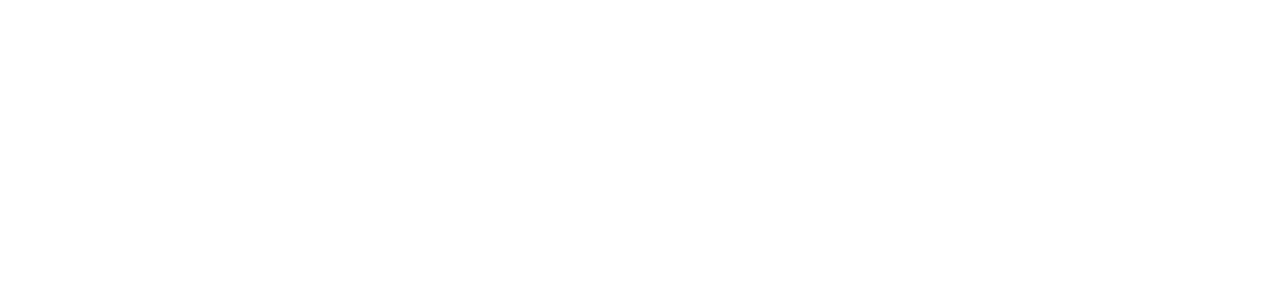
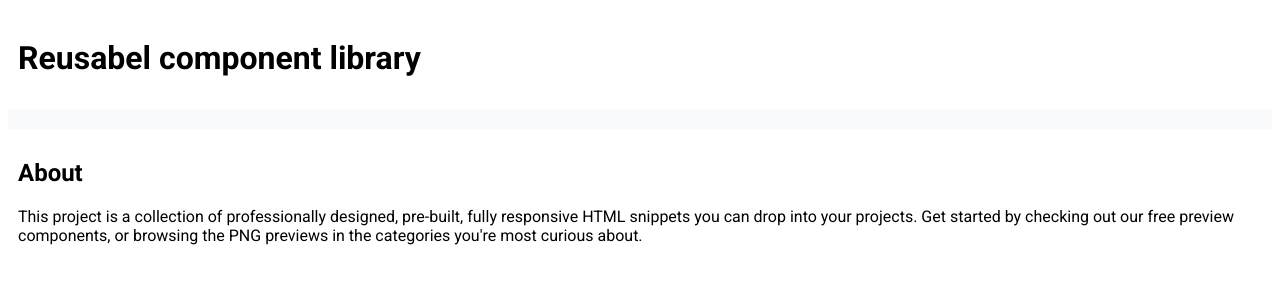
Before and after one commit to js-tasks-ru/htmlcss-20230911-4_aleksandr36, a website: page index.html in a window 1280 px wide. Drawn offline with Linux system fonts and the light colour scheme.

Commit message:
add solution for dz1: - create basic layout

```diff
--- a/assets/css/main.css
+++ b/assets/css/main.css
@@ -1,4 +1,7 @@
 @import '../fonts/fonts.css';
+@import '../../components/header/header.css';
+@import '../../components/main/main.css';
+@import '../../components/footer/footer.css';
 
 :root {
     --white: #ffffff;
@@ -17,6 +20,10 @@
 
     --primary: var(--blue);
     --secondary: var(--purple);
+
+    --padding: 10px;
+    --padding-sm: 5px;
+    --padding-lg: 15px;
 }
 
 * {
--- /dev/null
+++ b/components/footer/footer.css
@@ -0,0 +1,9 @@
+.footer {
+  padding: var(--padding);
+}
+
+.footer__title {
+}
+
+.footer__description {
+}
--- /dev/null
+++ b/components/header/header.css
@@ -0,0 +1,6 @@
+.header {
+    padding: var(--padding);
+}
+
+.header__title {
+}
--- /dev/null
+++ b/components/main/main.css
@@ -0,0 +1,4 @@
+.main {
+  padding: var(--padding);
+  background-color: #F9FAFC;
+}
--- a/index.html
+++ b/index.html
@@ -1,10 +1,31 @@
 <!DOCTYPE html>
 <!-- Главная страница -->
 <html lang="ru">
-    <head>
-        <link rel="stylesheet" href="./assets/css/main.css">
-    </head>
-    <body>
 
-    </body>
+<head>
+    <link rel="stylesheet" href="./assets/css/main.css">
+</head>
+
+<body>
+    <div class="main-container">
+        <header class="header">
+            <h1 class="header__title">
+                Reusabel component library
+            </h1>
+        </header>
+        <main class="main"></main>
+        <footer class="footer">
+            <h2 class="footer__title">
+                About
+            </h2>
+            <p class="footer__description">
+                This project is a collection of professionally designed, pre-built, fully responsive HTML snippets you
+                can
+                drop into your projects. Get started by checking out our free preview components, or browsing the PNG
+                previews in the categories you're most curious about.
+            </p>
+        </footer>
+    </div>
+</body>
+
 </html>
```
